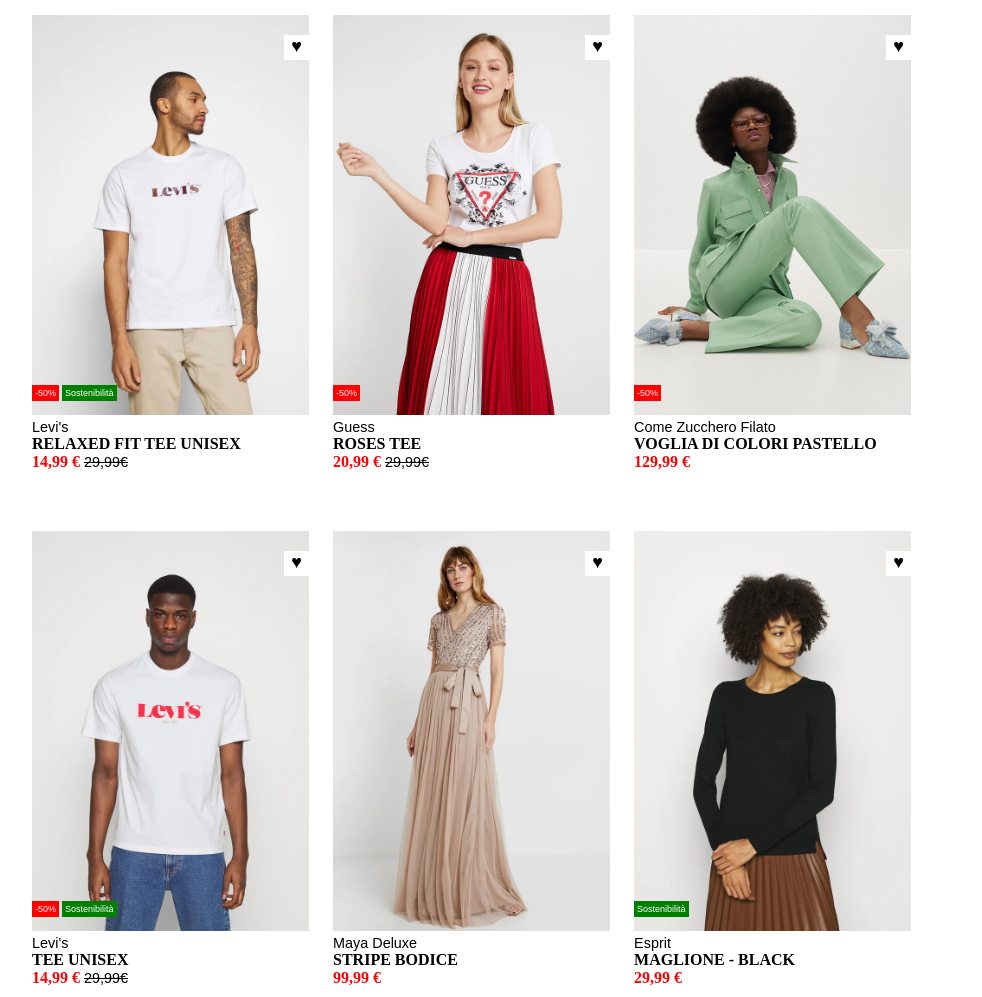
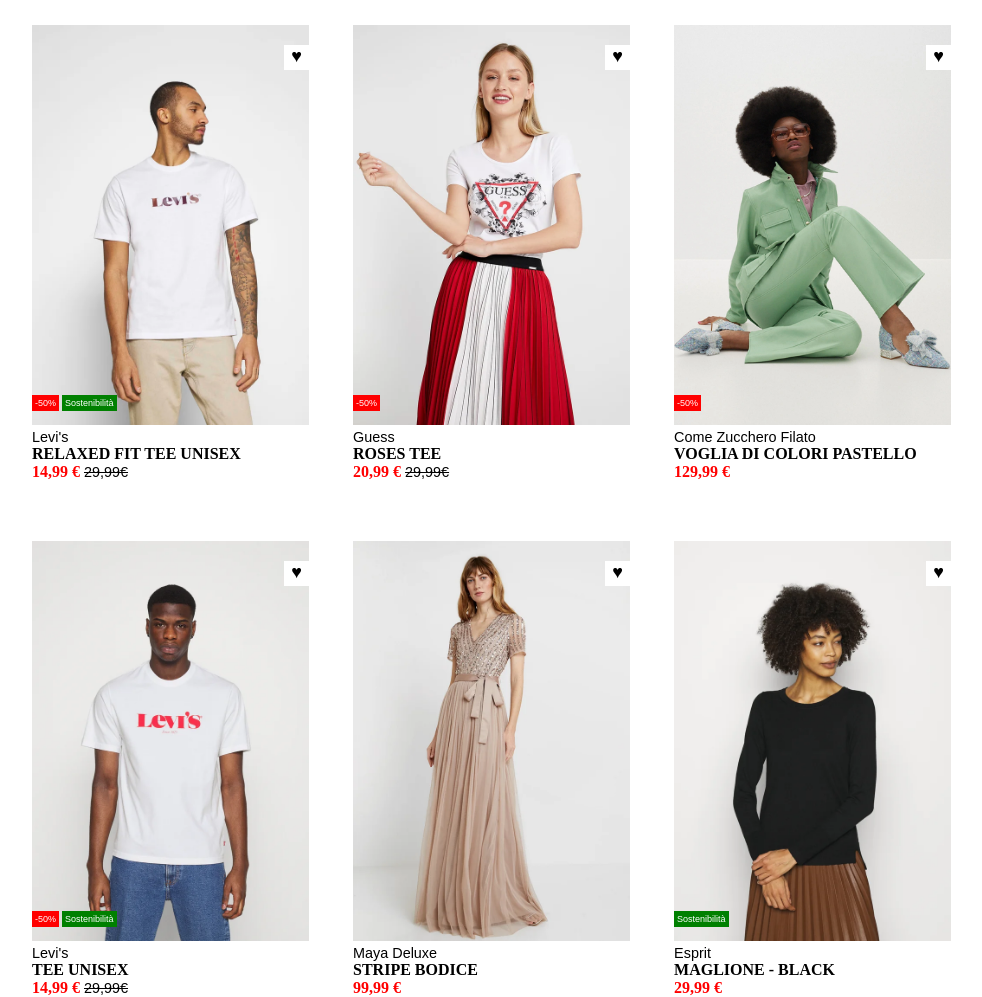
Before and after one commit to alessandroordetti/html-css-boolando, a plain HTML site: page index.html in a window 1280 px wide. Shown: the whole page, without its empty margins (108-1090 px from the left). Drawn offline with Linux system fonts and the light colour scheme.

Commit message:
Changed row padding

```diff
--- a/css/style.css
+++ b/css/style.css
@@ -5,19 +5,19 @@
 }
 
 .container {
+    width: 1000px;
     margin: 0 auto;
-    width: 1000px;
 }
 
 .first-row {
-    padding-top:15px;
+    padding-top:25px;
     margin-bottom: 60px;
 }
 
 .outfit1, .outfit2, .outfit3, .outfit4, .outfit5, .outfit6 {
     display: inline-block;
-    margin-right: 20px;
     position: relative;
+    margin-right: 40px;
 }
 
 .levis-outfit:hover, .guess-outfit:hover, .zucchero-outfit:hover, .levis-outfit2:hover, .maya-outfit:hover, .esprit-outfit:hover {
--- a/index.html
+++ b/index.html
@@ -60,7 +60,7 @@
             </div>
 
             <div class="outfit6">
-                <img src="img/6.webp" class="esprit-outfit" alt="">
+                <img src="img/6.webp" class="esprit-outfit" alt="Modello femminile Esprit">
                 <span>Esprit</span>
                 <p>MAGLIONE - BLACK</p>
                 <p class="price">29,99 €</p>
```
